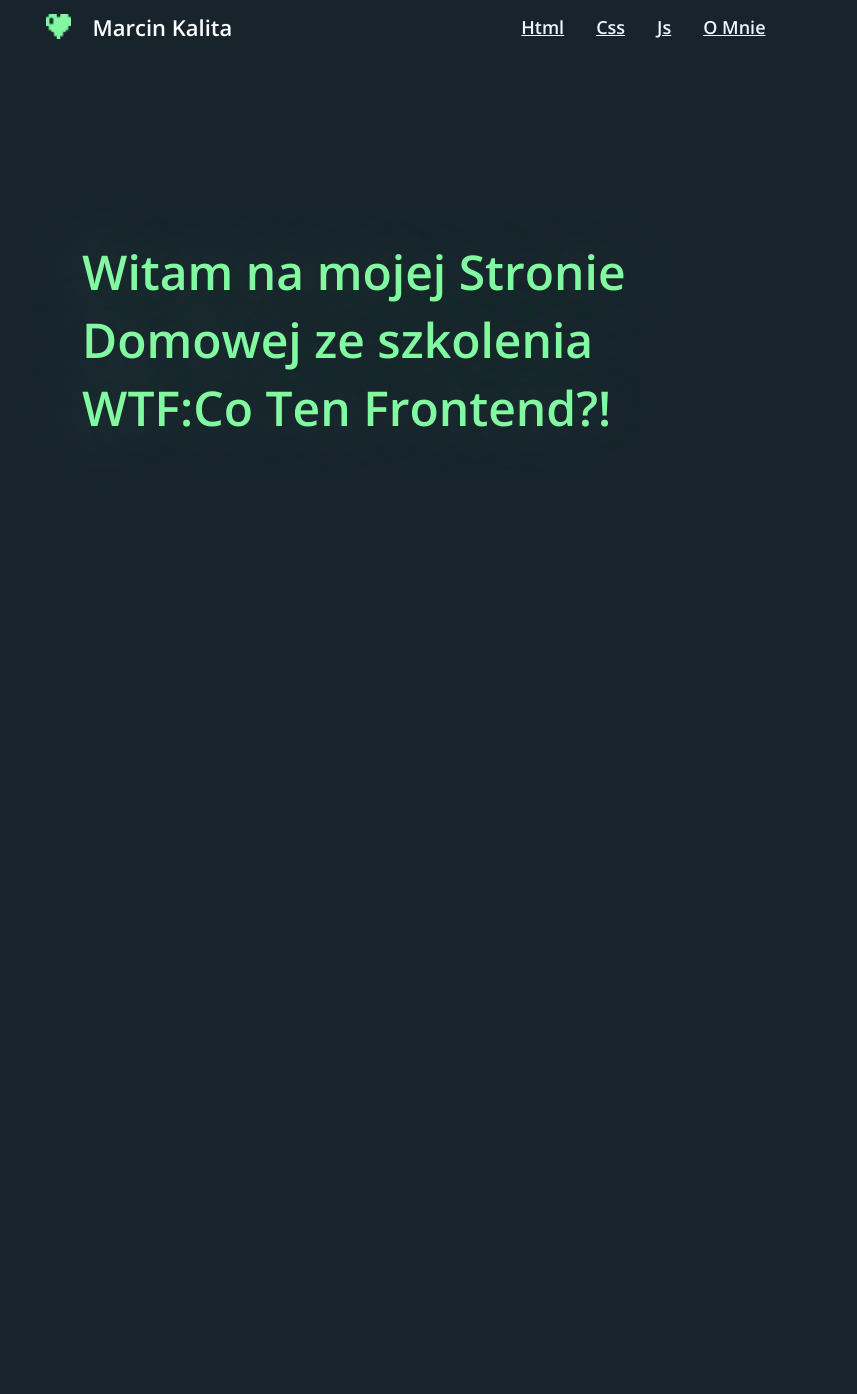
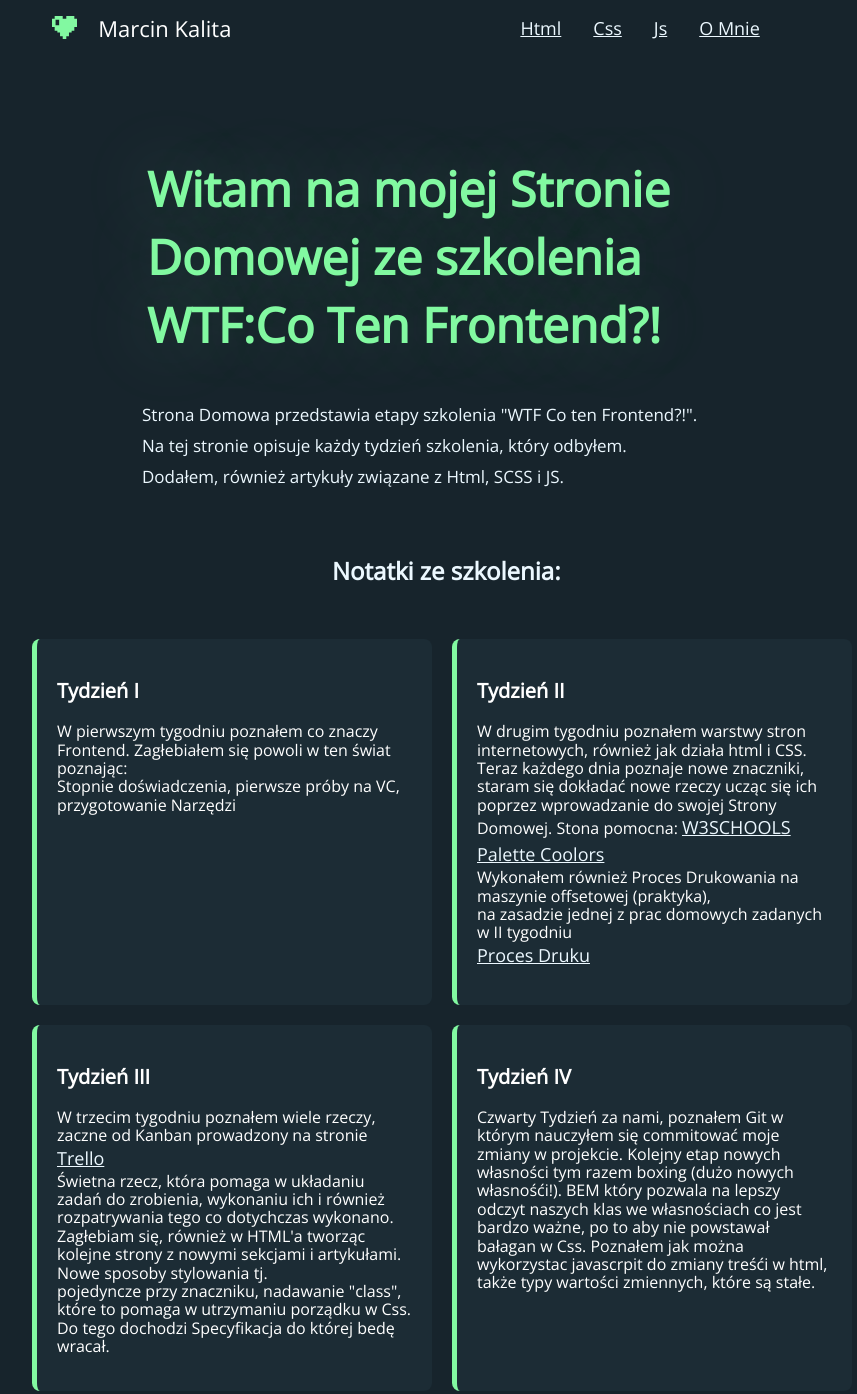
Before and after one commit to Marcin-Kalita/homepage, a website built with webpack: page src/pages/index.html in a window 1280 px wide. Shown: the part 60-1454 px from the top of the page, without its empty margins (218-1075 px from the left). Before the commit the page ends 800 px from the top, so only its background shows below. Built offline with nearby package versions, Linux system fonts and the light colour scheme.

Commit message:
index content and grid added

```diff
--- a/src/pages/index.html
+++ b/src/pages/index.html
@@ -146,7 +146,7 @@
   </head>
   <body>
       <header class="box-head">
-        <img class="box-head__image" src="/src/assets/img/Heart.png" alt="heart" class="header__heart" />
+        <img class="box-head__heart" src="/src/assets/img/Heart.svg" alt="heart" class="header__heart" />
         <div class="box-head__title">Marcin Kalita</div>
         <a class="box-head__links" href="info_html.html">Html</a>
         <a class="box-head__links" href="info_css.html">Css</a>
@@ -154,10 +154,90 @@
         <a class="box-head__links" href="about.html">O Mnie</a>
       </header>
     <main>
-      <div class="homepage-content">
+      <section class="homepage-content">
         <h1 class="homepage-content__title">Witam na mojej Stronie Domowej ze szkolenia WTF:Co Ten Frontend?!</h1>
-      </div>
+        <article class="homepage-content__description">
+          Strona Domowa przedstawia etapy szkolenia "WTF Co ten Frontend?!". Na tej stronie opisuje każdy tydzień szkolenia,
+          który odbyłem. Dodałem, również artykuły związane z Html, SCSS i JS.
+        </article>
 
+      </section>
+      <div class="week-header">Notatki ze szkolenia:</div>
+      <section class="week-note">
+
+         <article class="week-note__article">
+            <h3 class="week-note__title">Tydzień I</h3>
+         <p class="week-note__descripiton">
+          W pierwszym tygodniu poznałem co znaczy Frontend. Zagłebiałem się
+          powoli w ten świat poznając:<br />
+          Stopnie doświadczenia, pierwsze próby na VC, przygotowanie Narzędzi
+        </p>
+      </article>
+
+      <article class="week-note__article">
+        <h3 class="week-note__title">Tydzień II</h3>
+        <p class="week-note__descripiton">
+          W drugim tygodniu poznałem warstwy stron internetowych, również jak
+          działa html i CSS.<br />
+          Teraz każdego dnia poznaje nowe znaczniki, staram się dokładać nowe
+          rzeczy ucząc się ich poprzez wprowadzanie do swojej Strony Domowej.
+          Stona pomocna:
+          <a class href="https://www.w3schools.com/html/default.asp"
+            >W3SCHOOLS</a
+          >
+          <a href="https://coolors.co/333333-666a86-95b8d1-e8ddb5-edafb8"
+            >Palette Coolors</a
+          ><br />
+          Wykonałem również Proces Drukowania na maszynie offsetowej
+          (praktyka),<br />
+          na zasadzie jednej z prac domowych zadanych w II tygodniu <br />
+          <a href="/src/assets/proces-druku.jpg">Proces Druku</a>
+        </p>
+      </article>
+
+      <article class="week-note__article">
+        <h3 class="week-note__title">Tydzień III</h3>
+        <p class="week-note__descripiton">
+          W trzecim tygodniu poznałem wiele rzeczy, zaczne od Kanban
+          prowadzony na stronie <a href="https://trello.com/">Trello</a><br />
+          Świetna rzecz, która pomaga w układaniu zadań do zrobienia,
+          wykonaniu ich i również rozpatrywania tego co dotychczas
+          wykonano.<br />
+          Zagłebiam się, również w HTML'a tworząc kolejne strony z nowymi
+          sekcjami i artykułami. Nowe sposoby stylowania tj.<br />
+          pojedyncze przy znaczniku, nadawanie "class", które to pomaga w
+          utrzymaniu porządku w Css. Do tego dochodzi Specyfikacja do której
+          bedę wracał.<br />
+        </p>
+      </article>
+      <article class="week-note__article">
+        <h3 class="week-note__title">Tydzień IV</h3>
+        <p class="week-note__descripiton">
+          Czwarty Tydzień za nami, poznałem Git w którym nauczyłem się
+          commitować moje zmiany w projekcie. Kolejny etap nowych własności
+          tym razem boxing (dużo nowych własnośći!). BEM który pozwala na
+          lepszy odczyt naszych klas we własnościach co jest bardzo ważne, po
+          to aby nie powstawał bałagan w Css. Poznałem jak można wykorzystac
+          javascrpit do zmiany treśći w html, także typy wartości zmiennych,
+          które są stałe.
+        </p>
+      </article>
+      <article class="week-note__article">
+        <h3 class="week-note__title">Tydzień V</h3>
+        <p class="week-note__descripiton">
+       W piątym tygodniu nauczyłem sie podpinać się do elementów w JS, poznałem funkcje, obiekty i immutability
+       Nowe znaczniki w htmlu: tabele listy definicje. Flexbox w CSS, Figma (projektowanie następnie przenoszneie to na DOM)
+
+        </p>
+      </article>
+      <article class="week-note__article">
+        <h3 class="week-note__title">Tydzień VI</h3>
+        <p class="week-note__descripiton">
+      Szósty tydzień zapoznałem się z logiką JS (operatory porównania, true false typeof), poznałem nowe znaczniki odnośnie formularzy
+      i jak je przechowywać. Nowe własności CSS:GRID, media queries. Na koniec nauczyłem się tworzyć hamburger Menu .
+        </p>
+      </article>
+      </section>
     </main>
   </body>
 </html>
--- a/src/scss/main.scss
+++ b/src/scss/main.scss
@@ -2,7 +2,16 @@
 
 @import "_variables";
 @import "modules/hello.scss";
-@import url('https://fonts.googleapis.com/css2?family=Open+Sans:wght@600&display=swap');
+@import url('https://fonts.googleapis.com/css2?family=Open+Sans&display=swap');
+
+html {
+  box-sizing: border-box;
+}
+*,
+*:before,
+*:after {
+  box-sizing: inherit;
+}
 
 body {
   background: #17242c;
@@ -14,15 +23,16 @@ body {
   margin: 0 auto;
 }
 .box-head {
+  background-color: #17242c;
   font-family: 'Open Sans', sans-serif;
   box-sizing: border-box;
   max-width: 1930px;
-  position: fixed;
-  top: 64px;
+  position: absolute;
+  top: 65px;
   padding: 10px;
   display: flex;
   flex-direction: row;
-  &__image {
+  &__heart {
     margin-right: 21px;
     height: 25px;
     width: 25px;
@@ -41,19 +51,28 @@ margin-right: 289px;
     margin-right: 32px;
   }
 }
+a {
+  color: #ECF8FF;
+  font-style: normal;
+  font-size: 18px;
+  line-height: 27px;
+  margin-right: 32px;
+}
 .main{
-  margin-top: 200px;
+margin: 0 auto;
 }
 
 .homepage-content {
+  margin-top: 195px;
   box-sizing: border-box;
   display: flex;
   flex-direction: column;
+  align-items: center;
   padding: 20px;
   &__title {
     color: #82F9A1;
-    text-shadow: 0px 0px 76px rgba(188, 251, 195, 0.3);
-    width: 680px;
+    text-shadow: 0px 0px 76px rgba(175, 250, 184, 0.3);
+    width: 550px;
     font-family: 'Open Sans', sans-serif;
     font-style: normal;
 font-weight: bold;
@@ -61,4 +80,45 @@ font-size: 48px;
 line-height: 142%;
 margin: 0 auto;
   }
+  &__description {
+    color: #ECF8FF;
+    font-size: 17px;
+line-height: 180%;
+font-family: 'Open Sans', sans-serif;
+width: 560px;
+margin: 41px;
+ }
 }
+.week-header{
+  font-family: 'Open Sans', sans-serif;
+  font-size: 24px;
+  font-weight: 600;
+line-height: 36px;
+color: #ECF8FF;
+margin-left: 310px;
+margin-bottom: 40px;
+}
+
+.week-note {
+  box-sizing: border-box;
+display: grid;
+grid-template-columns: 1fr 1fr;
+max-width: 800px;
+&__article {
+  margin: 10px;
+  background: #1C2C35;
+  width: 400px;
+  box-sizing: border-box;
+  border-radius: 8px;
+  border-left: 5px solid #82F9A1;
+  padding: 20px;
+}
+  &__title {
+    font-size: 20px;
+    font-family: 'Open Sans', sans-serif;
+  }
+  &__descripiton {
+    font-family: 'Open Sans', sans-serif;
+    font-size: 16px;
+  }
+  }
```
Also changed, not shown: src/assets/img/Heart.png (deleted), src/assets/img/Heart.svg (added).
